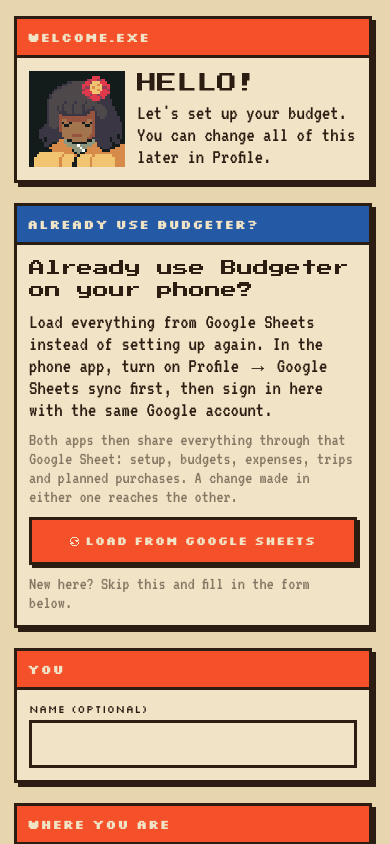
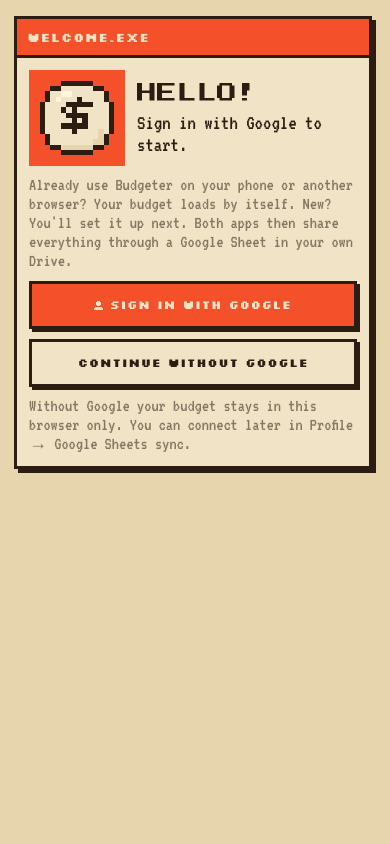
Before and after one commit to nyx-ulrix/budgeter-web, a React Native app: screen / in a window 390 px wide. Built offline with nearby package versions, Linux system fonts and the light colour scheme.

Commit message:
Sign in with Google first (auto-loads an existing budget, form only for new users); app icon; profile picture upload synced with the phone

```diff
--- a/App.tsx
+++ b/App.tsx
@@ -2,7 +2,7 @@
 import { ActivityIndicator, Pressable, Text, View } from 'react-native'
 import { useFonts } from 'expo-font'
 import { Fonts, Glyphs, Px, Type } from './src/ui/theme'
-import { ArtImg, Chip, Glyph, Small, Window } from './src/ui/components'
+import { Avatar, Chip, Glyph, Small, Window } from './src/ui/components'
 import { NavProvider, Tab, useNav } from './src/ui/nav'
 import { ScannerProvider, useScanner } from './src/ocr/scanner'
 import { store, useAppState } from './src/data/store'
@@ -93,7 +93,7 @@
   return (
     <View>
       <View style={{ flexDirection: 'row', alignItems: 'center', gap: 8, backgroundColor: Px.orange, minHeight: 48, paddingHorizontal: 10 }}>
-        <View style={{ borderWidth: 2, borderColor: Px.creamLight, padding: 2 }}><ArtImg name="mascot_idle" size={28} /></View>
+        <View style={{ borderWidth: 2, borderColor: Px.creamLight, padding: 2 }}><Avatar size={28} /></View>
         <Text style={[Type.number, { color: Px.creamLight, flex: 1 }]}>BUDGETER</Text>
         <Chip text={snap.period.key} color={Px.creamLight} />
         {st.sync.enabled && (
--- a/app.json
+++ b/app.json
@@ -19,7 +19,7 @@
       "predictiveBackGestureEnabled": false
     },
     "web": {
-      "favicon": "./assets/art/mascot_idle.png",
+      "favicon": "./assets/app-icon.png",
       "name": "Budgeter",
       "shortName": "Budgeter",
       "description": "Pixel-art budget planner. Shares data with the Budgeter Android app through Google Sheets.",
--- a/src/data/state.ts
+++ b/src/data/state.ts
@@ -36,6 +36,7 @@
   currency: string // ISO 4217, e.g. "SGD"
   startDay: number // budget period starts on this day of the month (1–28)
   name: string
+  avatar?: string // profile picture as a small JPEG data URL; synced with the phone through the setup record
 }
 
 /**
@@ -181,8 +182,7 @@
 const rec = <T>(o: Record<string, T> | null | undefined): Record<string, T> => ({ ...(o ?? {}) })
 
 export const normSetup = (o: Loose<Setup>): Setup => ({
-  country: o.country ?? '', currency: o.currency ?? '', startDay: o.startDay ?? 1, name: o.name ?? '',
-})
+  country: o.country ?? '', currency: o.currency ?? '', startDay: o.startDay ?? 1, name: o.name ?? '', ...(o.avatar ? { avatar: o.avatar } : {}) })
 
 export const normLine = (o: Loose<Line>): Line => ({
   id: o.id ?? newId(), kind: o.kind ?? 'EXTRA', name: o.name ?? '', amount: o.amount ?? 0,
--- a/src/screens/HomeScreen.tsx
+++ b/src/screens/HomeScreen.tsx
@@ -6,7 +6,7 @@
 import { Planned } from '../data/state'
 import { useAppState } from '../data/store'
 import { useScanner } from '../ocr/scanner'
-import { ArtImg, Body, Chip, FoldWindow, Label, Page, PixelButton, PixelProgress, Small, Window, frame } from '../ui/components'
+import { ArtImg, Body, Chip, FoldWindow, Label, Page, PixelButton, PixelProgress, Small, Window, frame, Avatar } from '../ui/components'
 import { MonthBar, Swatch } from '../ui/MonthBar'
 import { useNav } from '../ui/nav'
 import { Glyphs, Px, Type } from '../ui/theme'
@@ -41,7 +41,7 @@
       {/* Above the fold: today, this month, quick actions. */}
       <Window title="Today.exe">
         <View style={{ flexDirection: 'row', alignItems: 'center', gap: 12 }}>
-          <ArtImg name="mascot_idle" size={56} />
+          <Avatar size={56} />
           <View style={{ flex: 1, gap: 4 }}>
             <Label>Left to spend today</Label>
             <Text style={[Type.hero, { color: dayColor(snap.day) }]}>{money(snap.day.dailyLeft, cur)}</Text>
--- a/src/screens/ProfileScreen.tsx
+++ b/src/screens/ProfileScreen.tsx
@@ -3,8 +3,7 @@
 import { Glyphs, Px, Type } from '../ui/theme'
 import {
   ArtImg, Body, Chip, Choice, CloseButton, FoldWindow, Label, Page, PageHeader, PickerBox, PixelButton, PixelDialog, PixelField, Rule,
-  SearchPicker, Small, Window, frame, shadow,
-} from '../ui/components'
+  SearchPicker, Small, Window, frame, shadow, Avatar, avatarFromFile } from '../ui/components'
 import { useNav } from '../ui/nav'
 import { store, useAppState } from '../data/store'
 import { AppState, Txn } from '../data/state'
@@ -31,7 +30,7 @@
     <Page>
       <Window title="Profile.exe">
         <View style={[row, { gap: 12 }]}>
-          <ArtImg name="char_boy_face" size={88} label="Your pixel character" />
+          <Avatar size={88} label="Your profile picture" />
           <View style={{ flex: 1, gap: 4 }}>
             <Text style={Type.number}>{(s.name.trim() || 'Player 1').toUpperCase()}</Text>
             <Small>{`${countryName(s.country)} · ${s.currency}`}</Small>
@@ -39,6 +38,7 @@
             <Chip text={`${PACE_SYMBOL[snap.pace]} ${PACE_LABEL[snap.pace]}`} color={PACE_COLOR[snap.pace]} />
           </View>
         </View>
+        <PictureButtons />
         <Rule />
         <Label>Likes</Label>
         <Small>{'- Staying under budget\n- Receipts that add up'}</Small>
@@ -321,3 +321,29 @@
     </Page>
   )
 }
+
+/** Upload or clear the profile picture. Synced to the phone with your settings. */
+function PictureButtons() {
+  const st = useAppState()
+  const input = React.useRef<HTMLInputElement | null>(null)
+  const [err, setErr] = useState<string | null>(null)
+  const set = (avatar?: string) => store.update((s) => ({ ...s, setup: { ...s.setup!, avatar } }))
+  return (
+    <View style={{ gap: 6 }}>
+      <View style={{ flexDirection: 'row', flexWrap: 'wrap', gap: 8 }}>
+        <PixelButton text={st.setup?.avatar ? 'Change picture' : 'Upload a picture'} kind="secondary" onPress={() => input.current?.click()} />
+        {!!st.setup?.avatar && <PixelButton text="Use app icon" kind="secondary" onPress={() => set(undefined)} />}
+      </View>
+      <Small>Shown at the top, on Home and here, on your phone too.</Small>
+      {err && <Small color={Px.red}>! {err}</Small>}
+      {React.createElement('input', {
+        ref: input, type: 'file', accept: 'image/*', style: { display: 'none' },
+        onChange: async (e: any) => {
+          const f = e.target.files?.[0]; e.target.value = ''
+          if (!f) return
+          try { setErr(null); set(await avatarFromFile(f)) } catch { setErr("Couldn't read that picture.") }
+        },
+      })}
+    </View>
+  )
+}
--- a/src/screens/SetupScreen.tsx
+++ b/src/screens/SetupScreen.tsx
@@ -23,6 +23,7 @@
   const [balance, setBalance] = useState('')
   const [pickCountry, setPickCountry] = useState(false)
   const [pickCurrency, setPickCurrency] = useState(false)
+  const [showForm, setShowForm] = useState(false)   // first run: the form only after sign-in finds nothing, or on skip
   const day = /^\d+$/.test(startDay) ? Number(startDay) : null
   const dayOk = day != null && day >= 1 && day <= 28
   const incomeMinor = income.trim() ? parseMoney(income, currency) : 0
@@ -31,19 +32,8 @@
 
   return (
     <Page>
-      {first ? <>
-        <Window title="Welcome.exe">
-          <View style={{ flexDirection: 'row', alignItems: 'center', gap: 12 }}>
-            <ArtImg name="char_princess_face" size={96} label="Pixel-art guide character" />
-            <View style={{ flex: 1, gap: 6 }}>
-              <Text role="heading" style={Type.hero}>HELLO!</Text>
-              <Body>Let's set up your budget. You can change all of this later in Profile.</Body>
-            </View>
-          </View>
-        </Window>
-        <LoadFromSheets />
-      </> : <PageHeader title="Settings" />}
-
+      {first ? <SignIn onSkip={() => setShowForm(true)} onNew={() => setShowForm(true)} /> : <PageHeader title="Settings" />}
+      {first && !showForm ? null : <>
       <Window title="You">
         <PixelField value={name} onChange={setName} label="Name (optional)" />
       </Window>
@@ -67,10 +57,11 @@
         </>}
       </Window>
       <PixelButton text={first ? 'Start budgeting' : 'Save'} enabled={ok} onPress={() => {
-        const s: Setup = { country, currency, startDay: day!, name: name.trim() }
+        const s: Setup = { ...existing, country, currency, startDay: day!, name: name.trim() } // keeps the profile picture
         if (first) store.update((st) => finishSetup(st, s, incomeMinor!, balanceMinor!))
         else { store.update((st) => editSetup(st, s)); nav.back() }
       }} />
+      </>}
 
       {pickCountry && (
         <SearchPicker title="Country" options={countries().map((c) => [c.code, `${c.name} (${c.code})`])} onDismiss={() => setPickCountry(false)}
@@ -85,24 +76,25 @@
 }
 
 /**
- * First run only: pull an existing budget from the phone app's Google Sheet. Once the sync brings the setup
- * record in, the app leaves this screen by itself (App shows setup only while there is none).
+ * First run: sign in with Google. If that account already has a Budgeter sheet (phone or another browser), everything
+ * loads and the app opens by itself (it shows setup only while there is none). A new account gets the form.
  */
-function LoadFromSheets() {
+function SignIn({ onSkip, onNew }: { onSkip: () => void; onNew: () => void }) {
   const [busy, setBusy] = useState<string | null>(null)
   const [msg, setMsg] = useState<{ text: string; error: boolean } | null>(null)
+  const [done, setDone] = useState(false)
 
-  async function load() {
+  async function signIn() {
     setMsg(null)
     try {
       setBusy('Waiting for Google sign-in…')
       await requestToken(true) // must start inside the click: browsers block the popup otherwise
-      setBusy('Loading your budget from Google Sheets…')
+      setBusy('Looking for your budget in Google Sheets…')
       store.update((s) => setSync(s, (x) => ({ ...x, enabled: true, paused: undefined })))
       await syncNow()
       const st = store.get()
       if (st.sync.paused) setMsg({ text: st.sync.paused, error: true })
-      else if (!st.setup) setMsg({ text: 'No Budgeter data in that Google account yet. Turn on Google Sheets sync in the phone app first and let it sync, then try again. Or set up below: sync stays on.', error: false })
+      else if (!st.setup) { setDone(true); onNew() }
     } catch (e: any) {
       setMsg({ text: e?.message ?? 'Google sign-in failed.', error: true })
     } finally {
@@ -111,11 +103,17 @@
   }
 
   return (
-    <Window title="Already use Budgeter?" header={Px.blue}>
-      <Text role="heading" style={Type.number}>Already use Budgeter on your phone?</Text>
-      <Body>Load everything from Google Sheets instead of setting up again. In the phone app, turn on Profile → Google Sheets sync first, then sign in here with the same Google account.</Body>
-      <Small>Both apps then share everything through that Google Sheet: setup, budgets, expenses, trips and planned purchases. A change made in either one reaches the other.</Small>
-      <PixelButton text="Load from Google Sheets" glyph={Glyphs.sync} enabled={busy == null} onPress={load} />
+    <Window title="Welcome.exe">
+      <View style={{ flexDirection: 'row', alignItems: 'center', gap: 12 }}>
+        <ArtImg name="app_icon" size={96} label="Budgeter" />
+        <View style={{ flex: 1, gap: 6 }}>
+          <Text role="heading" style={Type.hero}>HELLO!</Text>
+          <Body>{done ? "You're new here. Fill in a few things below to start." : 'Sign in with Google to start.'}</Body>
+        </View>
+      </View>
+      {!done && <>
+        <Small>Already use Budgeter on your phone or another browser? Your budget loads by itself. New? You'll set it up next. Both apps then share everything through a Google Sheet in your own Drive.</Small>
+        <PixelButton text="Sign in with Google" glyph={Glyphs.person} enabled={busy == null} onPress={signIn} />
         {busy && (
           <View style={{ flexDirection: 'row', alignItems: 'center', gap: 8 }} aria-live="polite">
             <ActivityIndicator color={Px.orange} />
@@ -123,7 +121,10 @@
           </View>
         )}
         {msg && <Small color={msg.error ? Px.red : Px.brown}>{msg.error ? `! ${msg.text}` : msg.text}</Small>}
-      <Small>New here? Skip this and fill in the form below.</Small>
+        <PixelButton text="Continue without Google" kind="secondary" enabled={busy == null} onPress={onSkip} />
+        <Small>Without Google your budget stays in this browser only. You can connect later in Profile → Google Sheets sync.</Small>
+      </>}
+      {done && <Small>Signed in. Your budget will be kept in your Google Sheet and shared with the phone app.</Small>}
     </Window>
   )
 }
--- a/src/screens/TripScreen.tsx
+++ b/src/screens/TripScreen.tsx
@@ -3,8 +3,7 @@
 import { Glyphs, Px, Type } from '../ui/theme'
 import {
   ArtImg, Body, Chip, Choice, CloseButton, DateField, FoldWindow, KeyValue, Label, Page, PageHeader, PickerBox, PixelButton, PixelDialog,
-  PixelField, PixelProgress, Rule, SearchPicker, Small, Window,
-} from '../ui/components'
+  PixelField, PixelProgress, Rule, SearchPicker, Small, Window, Avatar } from '../ui/components'
 import { useNav } from '../ui/nav'
 import { store, useAppState } from '../data/store'
 import { AppState, TRIP_COST_KINDS, Trip, myShare, normTrip, normTripCost, tripTarget } from '../data/state'
@@ -124,7 +123,7 @@
 
       <Window title={started ? 'Trip fund' : 'Fund so far'}>
         <View style={[row, { gap: 10 }]}>
-          <ArtImg name="mascot_idle" size={48} />
+          <Avatar size={48} />
           <View style={{ flex: 1 }}>
             <Label>Left in fund</Label>
             <Text style={[Type.hero, { color: left < 0 ? Px.red : Px.brown }]}>{money(left, cur)}</Text>
--- a/src/ui/components.tsx
+++ b/src/ui/components.tsx
@@ -2,6 +2,7 @@
 import { Image, Modal, Pressable, ScrollView, Text, TextInput, View, ViewStyle } from 'react-native'
 import { Art, ArtName, Px, Type } from './theme'
 import { useNav } from './nav'
+import { useAppState } from '../data/store'
 
 /** Hard offset shadow like the brief's `box-shadow: 4px 4px 0`. */
 export const shadow = (d = 4, color = Px.brown): ViewStyle => ({ boxShadow: `${d}px ${d}px 0 ${color}` } as ViewStyle)
@@ -266,3 +267,23 @@
     </PixelDialog>
   )
 }
+
+/**
+ * Your profile picture wherever the app shows a character: the photo you uploaded (Profile), otherwise the app icon.
+ * The photo lives in the setup record, so it's the same on the phone and the web.
+ */
+export function Avatar({ size, label }: { size: number; label?: string }) {
+  const photo = useAppState().setup?.avatar
+  if (!photo) return <ArtImg name="app_icon" size={size} label={label} />
+  return <Image source={{ uri: photo }} style={{ width: size, height: size }} accessibilityLabel={label ?? 'Profile picture'} />
+}
+
+/** A picked photo as a small square JPEG data URL (centre crop, 128 px): small enough to sync in one sheet cell. */
+export async function avatarFromFile(file: File): Promise<string> {
+  const bmp = await createImageBitmap(file, { imageOrientation: 'from-image' })
+  const side = Math.min(bmp.width, bmp.height)
+  const c = document.createElement('canvas')
+  c.width = c.height = 128
+  c.getContext('2d')!.drawImage(bmp, (bmp.width - side) / 2, (bmp.height - side) / 2, side, side, 0, 0, 128, 128)
+  return c.toDataURL('image/jpeg', 0.85)
+}
--- a/src/ui/theme.ts
+++ b/src/ui/theme.ts
@@ -48,6 +48,7 @@
 }
 
 export const Art = {
+  app_icon: require('../../assets/app-icon.png'),
   mascot_idle: require('../../assets/art/mascot_idle.png'),
   icon_coin: require('../../assets/art/icon_coin.png'),
   icon_star: require('../../assets/art/icon_star.png'),
```
Also changed, not shown: assets/app-icon.png (added). Lines whose indentation alone changed are shown as unchanged.
